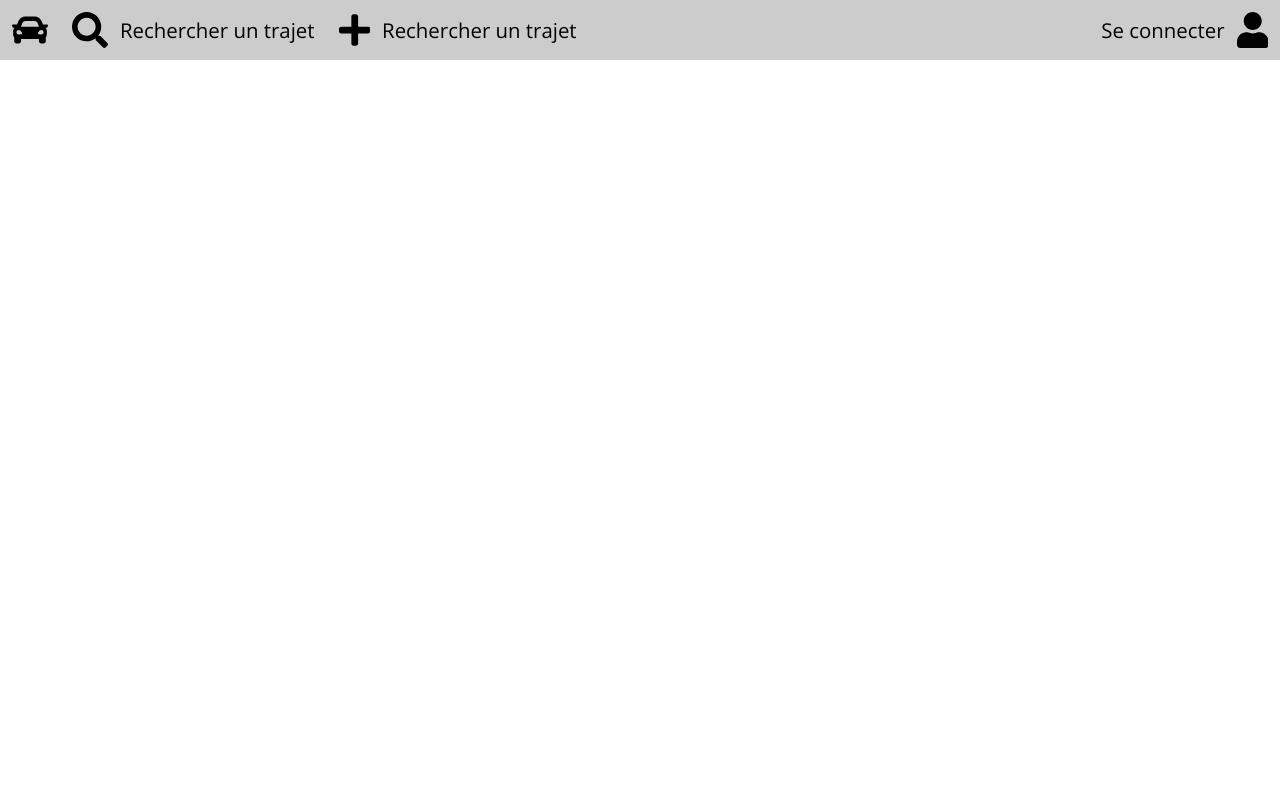
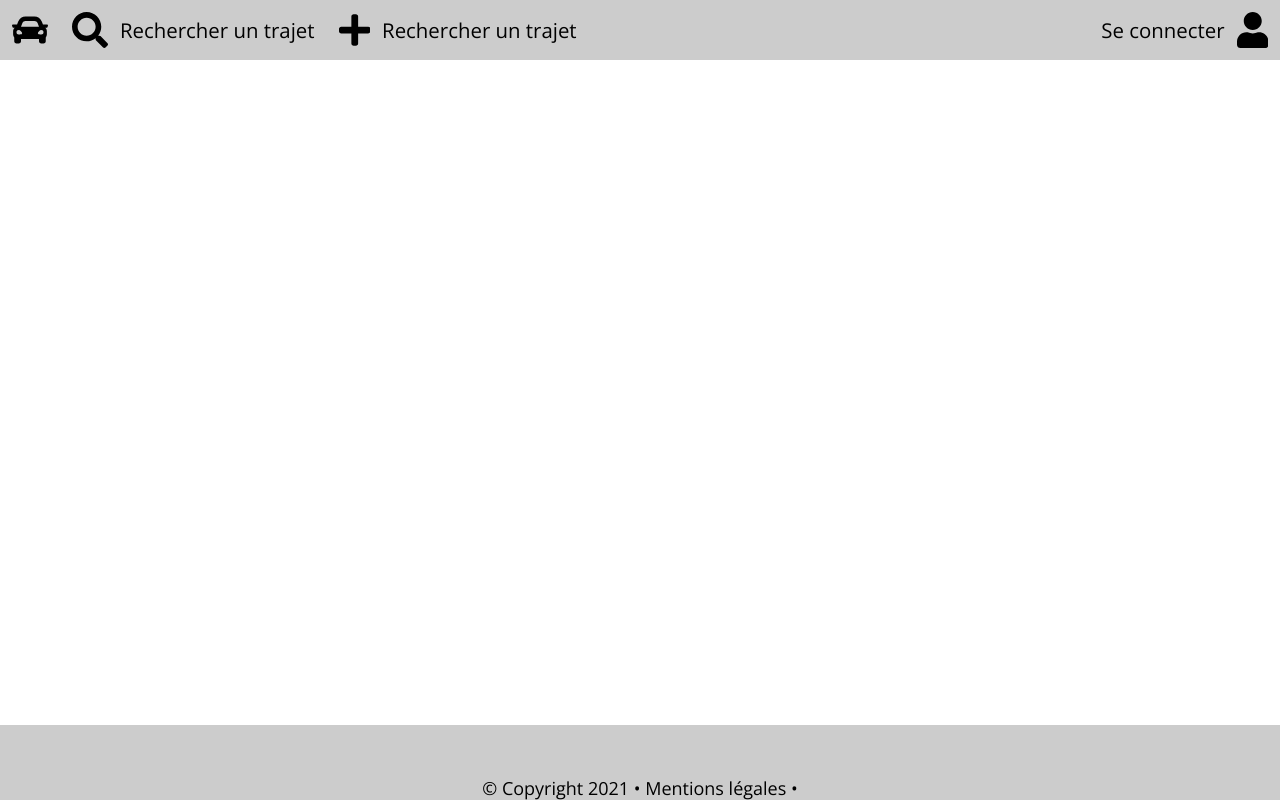
Before and after one commit to Elzapat/projet-web-cir2, a PHP site: page / in a window 1280 px wide. Run offline with PHP 8.4, Linux system fonts and the light colour scheme.

Commit message:
footer progress

```diff
--- a/public_html/css/footer.css
+++ b/public_html/css/footer.css
@@ -1,22 +1,26 @@
-footer{
-    background:#ccc;
-    position:absolute;
-    bottom:0;
-    width:100%;
-    height:75px;
+body {
+    display: flex;
+    flex-flow: column nowrap;
+    min-height: 100vh;
 }
 
-.footer_text { /* Dernier élément de la page, copyright et mentions légales */
-    position: absolute;
-    left: 50%;
-    transform: translate(-50%, 0%);
-    font-size: 20px;
+footer {
+    display: flex;
+    flex-flow: column nowrap;
+    background: #ccc;
+    width: 100%;
+    height: 75px;
+    font-size: 1.5rem;
+    justify-content: flex-end;
+}
+
+.footer-text { /* Dernier élément de la page, copyright et mentions légales */
+    text-align: center;
 }
 
 .notices { /* Texte mention légale */
     text-decoration: none; /* enlevé la décoration de base */
-    color: white;
-    color: var(--text-color);
+    color: black;
 }
 
 #notices:hover { /* Survole du texte mention légale */
--- a/public_html/css/navbar.css
+++ b/public_html/css/navbar.css
@@ -4,10 +4,10 @@
 }
 
 .navbar {
+    top: 0;
     padding: 0;
     height: 5rem;
     width: 100%;
-    position: fixed;
     background-color: var(--navbar-primary);
     font-size: 1.7rem;
 }
--- a/public_html/css/search.css
+++ b/public_html/css/search.css
@@ -1,3 +1,13 @@
 body {
     margin: 0;
 }
+
+main {
+    flex: 1;
+}
+
+.search {
+    background-color: black;
+    width: 80%;
+    height: 70vh:
+}
--- a/public_html/index.html
+++ b/public_html/index.html
@@ -7,7 +7,7 @@
         <link rel="stylesheet" href="css/constants.css">
         <link rel="stylesheet" href="css/navbar.css">
         <link rel="stylesheet" href="css/search.css">
-        <link rel="stylesheet" href="css/constants.css">
+        <link rel="stylesheet" href="css/footer.css">
 
         <!-- Page font -->
         <link href="https://fonts.googleapis.com/css?family=Open+Sans:300,400,700&display=swap" rel="stylesheet"/>
@@ -40,8 +40,12 @@
                 </li>
             </ul>
         </nav>
+        <main>
+            <section class="search">
+            </section>
+        </main>
         <footer class="footer">
-            <div class="footer_text">
+            <div class="footer-text">
                 <a class="notices">
                     © Copyright 2021 <span>•</span> Mentions légales <span>•</span>
                 </a>
```
